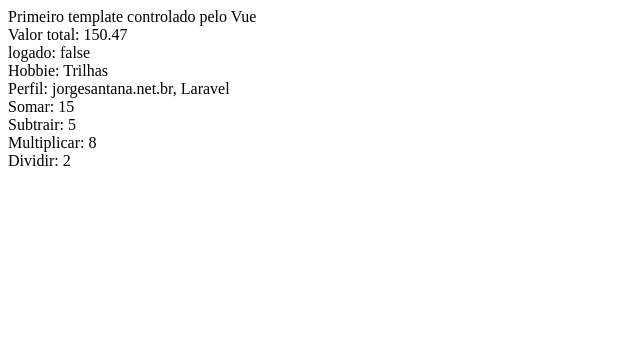
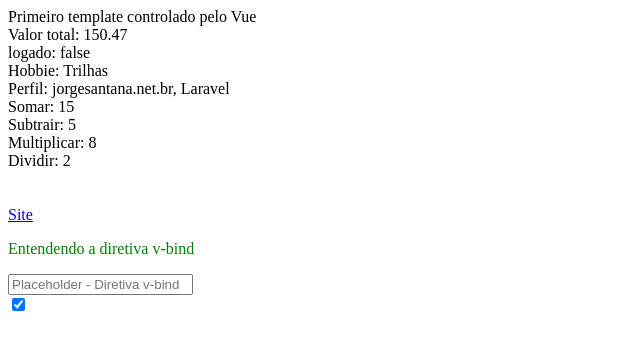
Before and after one commit to diogeneshas/desenvolvimento_web_avancado_vue, a plain HTML site: page index.html in a window 1280 px wide. Shown: the whole page, without its empty margins (0-640 px from the left). Drawn offline with Linux system fonts and the light colour scheme.

Commit message:
feat: Diretiva V-Bind - Realizando o bind de atributos de tags HTML

```diff
--- a/index.html
+++ b/index.html
@@ -6,6 +6,11 @@
   <meta name="viewport" content="width=device-width, initial-scale=1.0">
   <title>Document</title>
   <script src="vue.min.js"></script>
+  <style>
+    .verde {
+      color: green
+    }
+  </style>
 </head>
 <body>
 
@@ -19,7 +24,12 @@
     Somar: {{ somar() }} <br>
     Subtrair: {{ subtrair() }} <br>
     Multiplicar: {{ multiplicar() }} <br>
-    Dividir: {{ dividir() }}
+    Dividir: {{ dividir() }} <br> <br> <br>
+
+    <a v-bind:href="site">Site</a>
+    <p v-bind:class="cor">Entendendo a diretiva v-bind</p>
+    <input type="text" v-bind:placeholder="instrucaoDePreenchimento"> <br>
+    <input type="checkbox" v-bind:checked="check">
 
   </div>
 
@@ -53,7 +63,11 @@
           ]
         },
         n1: 10,
-        n2: 5
+        n2: 5,
+        site: 'https://jorgesantana.net.br',
+        cor: 'verde',
+        instrucaoDePreenchimento: 'Placeholder - Diretiva v-bind',
+        check: true
       },
 
       methods: {
```
